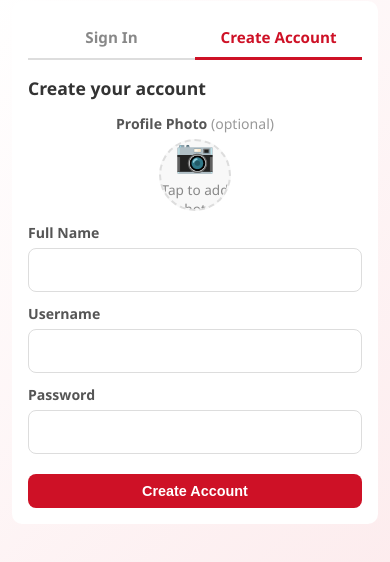
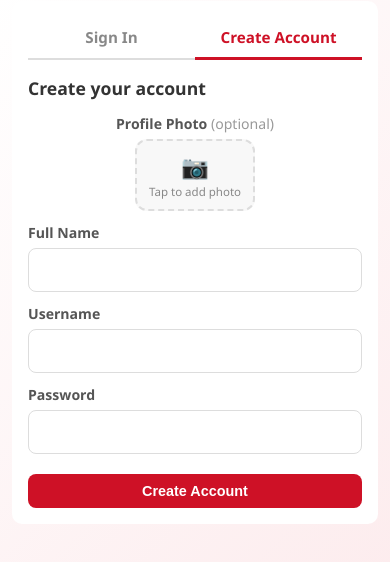
Before and after one commit to standage27/special-olympics-checkin, a website: page public/index.html in a window 390 px wide. Both pictures are taken after a click on the element "Create Account". Shown: the part 66-628 px from the top of the page. Drawn offline with Linux system fonts and the light colour scheme; no server answers.

Commit message:
Fix photo upload placeholder clipping on mobile
Co-Authored-By: Claude Sonnet 4.6 <noreply@anthropic.com>

```diff
--- a/public/css/style.css
+++ b/public/css/style.css
@@ -554,6 +554,9 @@ tr:last-child td { border-bottom: none; }
   margin: 0 auto 4px;
 }
 
+.photo-icon { font-size: 2rem; }
+.photo-label { font-size: 0.85rem; color: #888; margin-top: 4px; text-align: center; }
+
 .photo-upload-area:hover { border-color: var(--red); }
 
 .photo-upload-area img {
@@ -736,7 +739,13 @@ tr:last-child td { border-bottom: none; }
 
   .form-group { margin-bottom: 12px; }
 
-  .photo-upload-area { width: 72px; height: 72px; }
+  .photo-upload-area {
+    width: 120px;
+    height: 72px;
+    border-radius: 12px;
+  }
+  .photo-icon { font-size: 1.4rem; }
+  .photo-label { font-size: 0.72rem; margin-top: 2px; }
 
   /* Modal slides up from bottom on phones */
   .modal-overlay {
--- a/public/index.html
+++ b/public/index.html
@@ -57,8 +57,8 @@
             <div class="photo-upload-area" id="photoUploadArea" onclick="document.getElementById('signupPhoto').click()">
               <img id="photoPreview" src="" alt="" style="display:none">
               <div id="photoPlaceholder">
-                <div style="font-size:2rem">📷</div>
-                <div style="font-size:0.85rem;color:#888;margin-top:4px">Tap to add photo</div>
+                <div class="photo-icon">📷</div>
+                <div class="photo-label">Tap to add photo</div>
               </div>
             </div>
             <input type="file" id="signupPhoto" accept="image/*" style="display:none" onchange="previewPhoto(this)">
```
